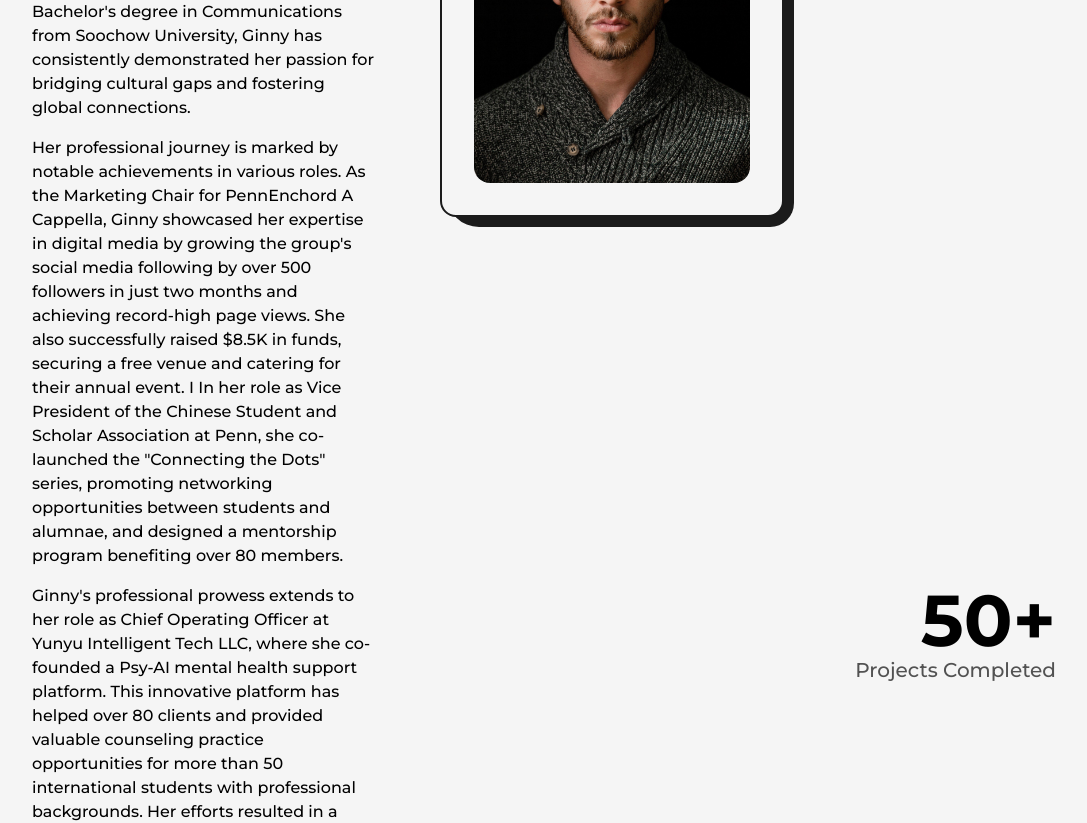
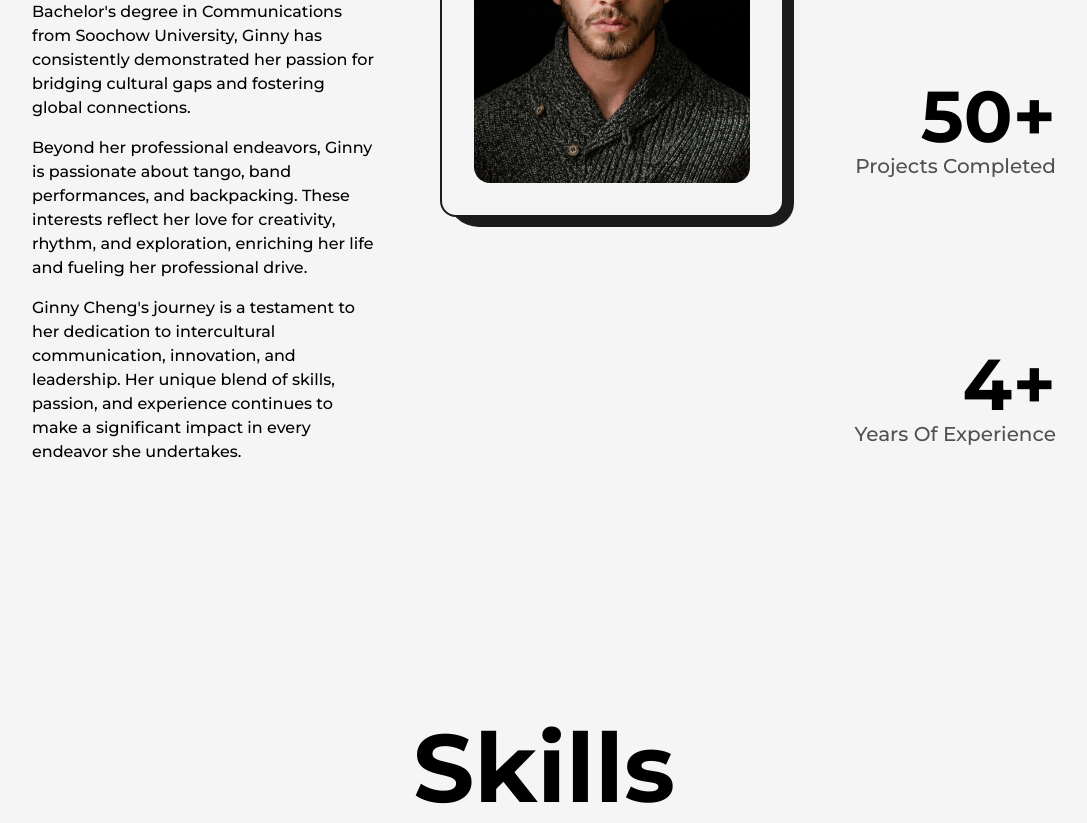
Before and after one commit to itsginc/isginc.github.io, a Next.js app: page /about in a window 1280 px wide. Shown: the part 660-1483 px from the top of the page, without its empty margins (96-1183 px from the left). Built offline with nearby package versions, Linux system fonts and the light colour scheme.

Commit message:
Update about.js

```diff
--- a/src/pages/about.js
+++ b/src/pages/about.js
@@ -66,19 +66,9 @@ export default function About() {
                 Ginny has consistently demonstrated her passion for bridging cultural gaps and fostering global connections.
               </p>
               <p className="my-4 font-medium">
-                Her professional journey is marked by notable achievements in various roles.
-                  As the Marketing Chair for PennEnchord A Cappella, Ginny showcased her expertise in digital media by growing
-                  the group's social media following by over 500 followers in just two months and achieving record-high page views.
-                  She also successfully raised $8.5K in funds, securing a free venue and catering for their annual event. I
-                  In her role as Vice President of the Chinese Student and Scholar Association at Penn, she co-launched the
-                  "Connecting the Dots" series, promoting networking opportunities between students and alumnae, and designed a mentorship program benefiting over 80 members.
+               Beyond her professional endeavors, Ginny is passionate about tango, band performances, and backpacking. These interests reflect her love for creativity, rhythm, and exploration, enriching her life and fueling her professional drive.
               </p>
               <p className="font-medium">
-              Ginny's professional prowess extends to her role as Chief Operating Officer at Yunyu Intelligent Tech LLC, where she co-founded a Psy-AI mental health support platform. This innovative platform has helped over 80 clients and provided valuable counseling practice opportunities for more than 50 international students with professional backgrounds. Her efforts resulted in a 100% retention rate of clients and mentors after a one-month pilot period, generating $1K in profit and converting 60% of digital media traffic into revenue.
-
-              Her analytical skills were honed during her tenure as a Business Analyst Intern at Accenture, where she identified product features with a $50M market potential and implemented procurement process optimizations that reduced overhead costs by 80%. Ginny's ability to collaborate with cross-functional and cross-cultural teams has been instrumental in acquiring additional projects for the company.
-
-              Beyond her professional endeavors, Ginny is passionate about tango, band performances, and backpacking. These interests reflect her love for creativity, rhythm, and exploration, enriching her life and fueling her professional drive.
 
               Ginny Cheng's journey is a testament to her dedication to intercultural communication, innovation, and leadership. Her unique blend of skills, passion, and experience continues to make a significant impact in every endeavor she undertakes.
               </p>
```
